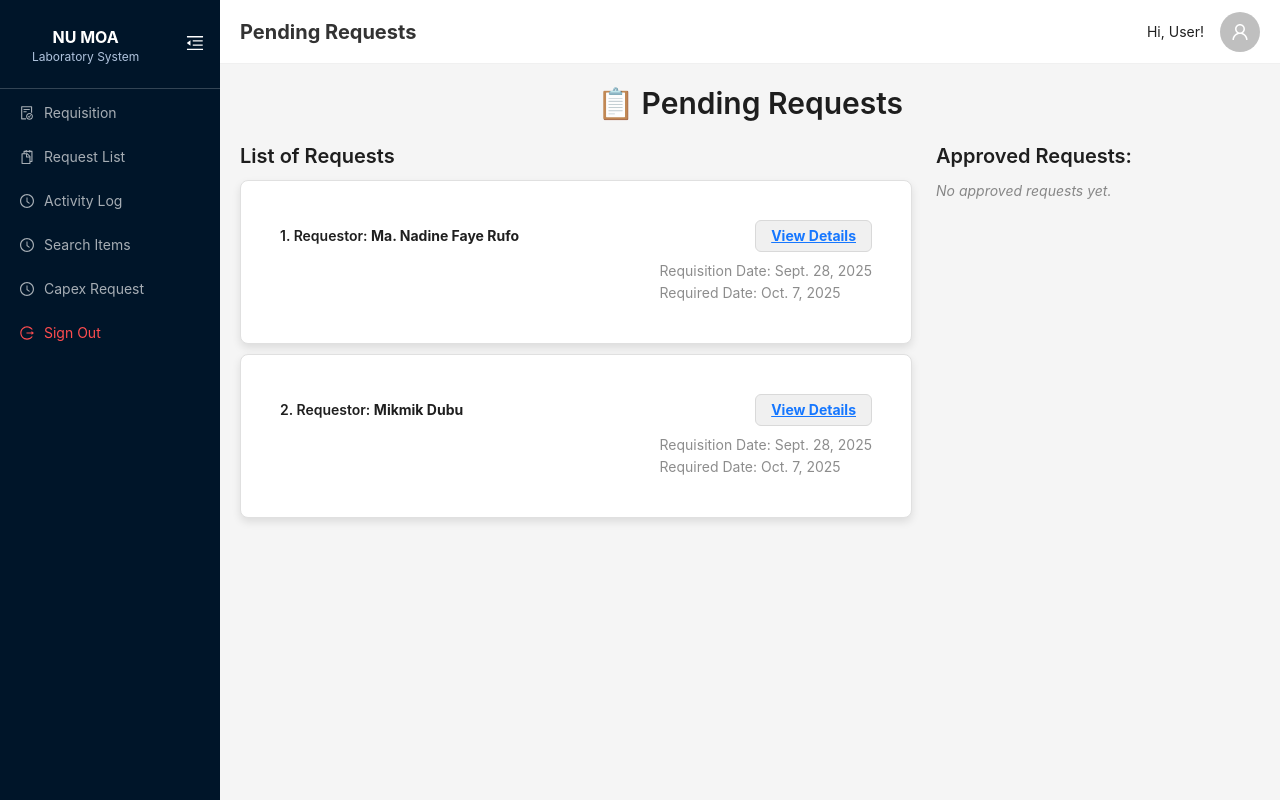
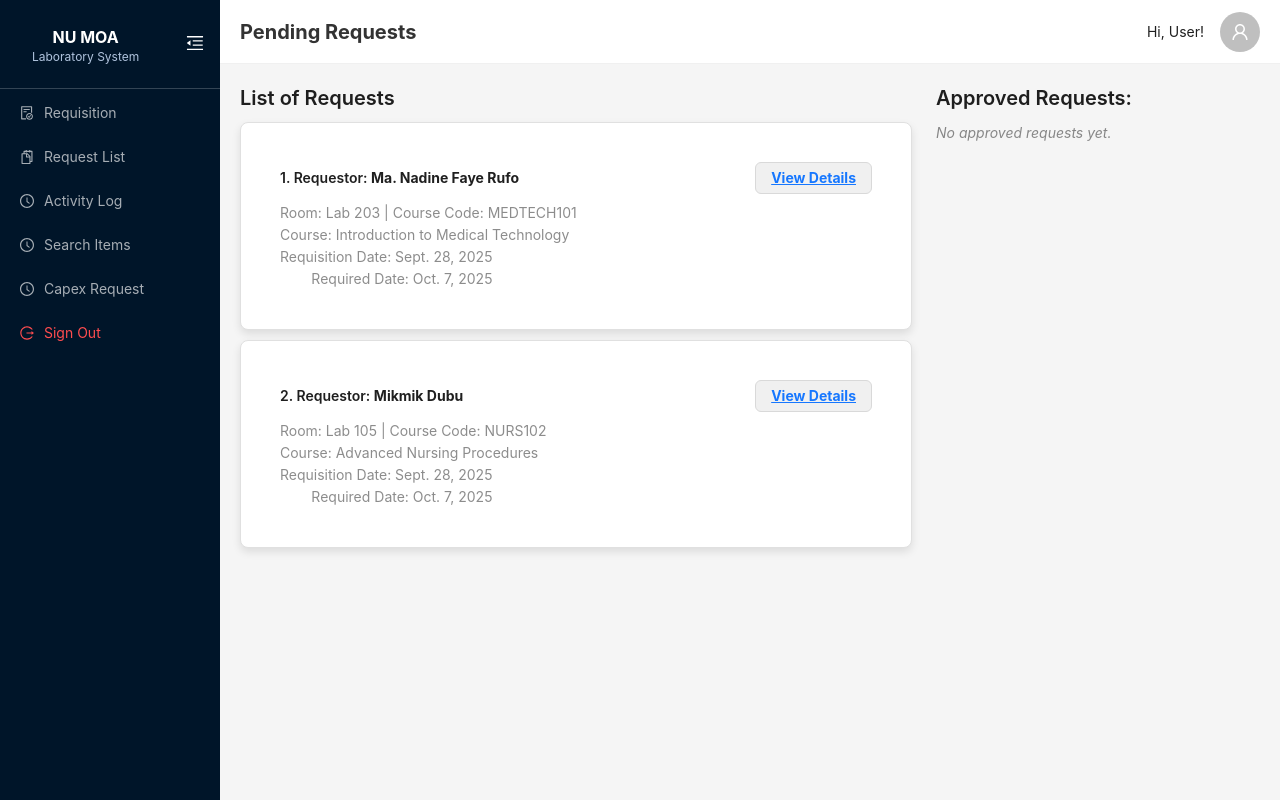
Before and after one commit to Blyn04/webnuls, a React (Create React App) app: page /pending-request in a window 1280 px wide. Built offline with nearby package versions, Linux system fonts and the light colour scheme.

Commit message:
FIXED PENDING REQUEST CARD AND TABLE

```diff
--- a/src/components/admin/PendingRequest.js
+++ b/src/components/admin/PendingRequest.js
@@ -1,5 +1,5 @@
 import React, { useState } from "react";
-import { Layout, Row, Col, Card, Button, Typography, Space, Modal, Table } from "antd";
+import { Layout, Row, Col, Card, Button, Typography, Space, Modal, Table, notification } from "antd";
 import Sidebar from "../Sidebar";
 import AppHeader from "../Header";
 import "../styles/adminStyle/PendingRequest.css";
@@ -10,6 +10,10 @@ const { Title, Text } = Typography;
 const PendingRequest = () => {
   const [pageTitle, setPageTitle] = useState("");
   const [checkedItems, setCheckedItems] = useState({});
+  const [approvedRequests, setApprovedRequests] = useState([]);
+  const [selectedRequest, setSelectedRequest] = useState(null);
+  const [isModalVisible, setIsModalVisible] = useState(false);
+
   const [requests, setRequests] = useState([
     {
       id: "Req0002",
@@ -19,10 +23,18 @@ const PendingRequest = () => {
       department: "Medical Technology",
       reason:
         "Lorem ipsum dolor sit amet, consectetur adipiscing elit. Sed do eiusmod tempor incididunt ut labore et dolore magna aliqua.",
+      room: "Lab 203",
+      courseCode: "MEDTECH101",
+      courseDescription: "Introduction to Medical Technology",
+      timeNeeded: "9:00 AM - 12:00 PM",
       items: [
-        { id: "Med02", description: "Syringe", quantity: "24 pieces" },
-        { id: "Med02", description: "Syringe", quantity: "24 pieces" },
-        { id: "Med02", description: "Syringe", quantity: "24 pieces" },
+        {
+          id: "Med02",
+          description: "Syringe",
+          quantity: "24 pieces",
+          category: "Equipment",
+          itemCondition: "New",
+        },
       ],
     },
     {
@@ -32,13 +44,21 @@ const PendingRequest = () => {
       requiredDate: "Oct. 7, 2025",
       department: "Nursing",
       reason: "For training purposes in laboratory simulations.",
-      items: [{ id: "Med03", description: "Gauze", quantity: "10 packs" }],
+      room: "Lab 105",
+      courseCode: "NURS102",
+      courseDescription: "Advanced Nursing Procedures",
+      timeNeeded: "1:00 PM - 4:00 PM",
+      items: [
+        {
+          id: "Med03",
+          description: "Gauze",
+          quantity: "10 packs",
+          category: "Supplies",
+          itemCondition: "Good",
+        },
+      ],
     },
   ]);
-
-  const [approvedRequests, setApprovedRequests] = useState([]);
-  const [selectedRequest, setSelectedRequest] = useState(null);
-  const [isModalVisible, setIsModalVisible] = useState(false);
 
   const handleViewDetails = (request) => {
     setSelectedRequest(request);
@@ -64,13 +84,35 @@ const PendingRequest = () => {
 
     if (selectedRequest) {
       setApprovedRequests([...approvedRequests, selectedRequest]);
-
       setRequests(requests.filter((req) => req.id !== selectedRequest.id));
-
       setCheckedItems({});
       setIsModalVisible(false);
       setSelectedRequest(null);
     }
+  };
+
+  const handleReturn = () => {
+    if (selectedRequest) {
+      setRequests([...requests, selectedRequest]);
+      setApprovedRequests(
+        approvedRequests.filter((req) => req.id !== selectedRequest.id)
+      );
+
+      setIsModalVisible(false);
+      setSelectedRequest(null);
+
+      setTimeout(() => {
+        notification.success({
+          message: "Request Returned",
+          description: `Request ID ${selectedRequest.id} has been returned to the requestor.`,
+          duration: 3,
+        });
+      }, 100);
+    }
+  };
+
+  const handlePrint = () => {
+    window.print();
   };
 
   const columns = [
@@ -103,6 +145,14 @@ const PendingRequest = () => {
       title: "Quantity",
       dataIndex: "quantity",
     },
+    {
+      title: "Category",
+      dataIndex: "category",
+    },
+    {
+      title: "Item Condition",
+      dataIndex: "itemCondition",
+    },
   ];
 
 
@@ -114,13 +164,12 @@ const PendingRequest = () => {
         <AppHeader pageTitle={pageTitle} />
 
         <Content style={{ margin: "20px" }}>
-          <Title level={2} style={{ marginBottom: 20 }}>
-            📋 Pending Requests
-          </Title>
 
           <Row gutter={24}>
             <Col span={16}>
+
               <Title level={4}>List of Requests</Title>
+
               {requests.map((request, index) => (
                 <Card key={request.id} className="request-card">
                   <Row justify="space-between" align="middle">
@@ -147,8 +196,18 @@ const PendingRequest = () => {
                     </Col>
                   </Row>
 
-                  <Row justify="end" style={{ marginTop: 8 }}>
-                    <Col>
+                  <Row style={{ marginTop: 8 }}>
+                    <Col span={18} style={{ textAlign: "left" }}>
+                      <Text type="secondary">
+                        Room: {request.room} | Course Code: {request.courseCode}
+                      </Text>
+                      <br />
+                      <Text type="secondary">
+                        Course: {request.courseDescription}
+                      </Text>
+                    </Col>
+
+                    <Col style={{ textAlign: "right" }}>
                       <Text type="secondary">
                         Requisition Date: {request.requisitionDate}
                       </Text>
@@ -209,9 +268,18 @@ const PendingRequest = () => {
             onCancel={handleCancel}
             width={800}
             footer={[
+              <Button key="print" onClick={handlePrint}>
+                Print
+              </Button>,
+
+              <Button key="return" type="default" onClick={handleReturn}>
+                Return
+              </Button>,
+
               <Button key="cancel" onClick={handleCancel}>
                 Cancel
               </Button>,
+
               <Button key="approve" type="primary" onClick={handleApprove}>
                 Approve
               </Button>,
@@ -232,6 +300,11 @@ const PendingRequest = () => {
 
                     <Text strong>Required Date:</Text>{" "}
                     {selectedRequest.requiredDate}
+
+                    <br />
+
+                    <Text strong>Time Needed:</Text>{" "}
+                    {selectedRequest.timeNeeded}
                   </Col>
 
                   <Col span={12}>
@@ -239,6 +312,23 @@ const PendingRequest = () => {
                     <p style={{ fontSize: "12px", marginTop: 5 }}>
                       {selectedRequest.reason}
                     </p>
+
+                    <br />
+
+                    <Text strong>Room:</Text> {selectedRequest.room}
+
+                    <br />
+
+                    <Text strong>Course Code:</Text>{" "}
+                    {selectedRequest.courseCode}
+
+                    <br />
+
+                    <Text strong>Course Description:</Text>{" "}
+                    {selectedRequest.courseDescription}
+
+                    <br />
+
                     <Text strong>Department:</Text>{" "}
                     {selectedRequest.department}
                   </Col>
```
